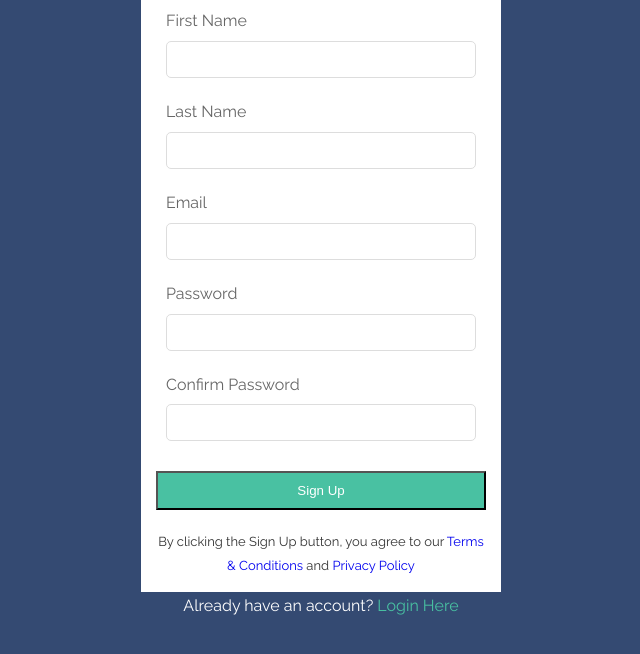
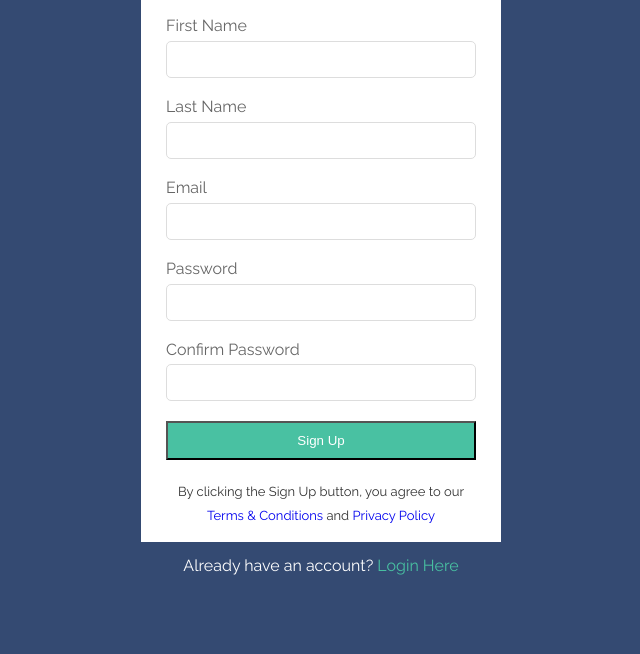
Before and after one commit to Oussama-Moussaoui/CSS-Beginner-Journey, a plain HTML site: page form_styling.html in a window 1280 px wide. Shown: the part 154-808 px from the top of the page, without its empty margins (319-959 px from the left). Drawn offline with Linux system fonts and the light colour scheme.

Commit message:
Updated the form

```diff
--- a/form_styling.css
+++ b/form_styling.css
@@ -24,8 +24,8 @@ a {
 }
 
 .form-wrap {
-    background-color: white;
-    padding: 15px 15px;
+    background: white;
+    padding: 15px 25px;  /*left 25px*/
     color: #333;
 }
 
@@ -34,12 +34,11 @@ a {
 }
 
 .form-wrap .form-group {
-    padding: 10px;
+    margin-top: 15px;  /*margin top 15px instead*/
 }
 
 .form-wrap .form-group label {
     display: block;
-    padding-bottom: 5px;
     color: #666;
 }
 
@@ -71,6 +70,7 @@ a {
 
 footer {
     text-align: center;
+    margin-top: 10px;
 }
 
 footer a {
```
